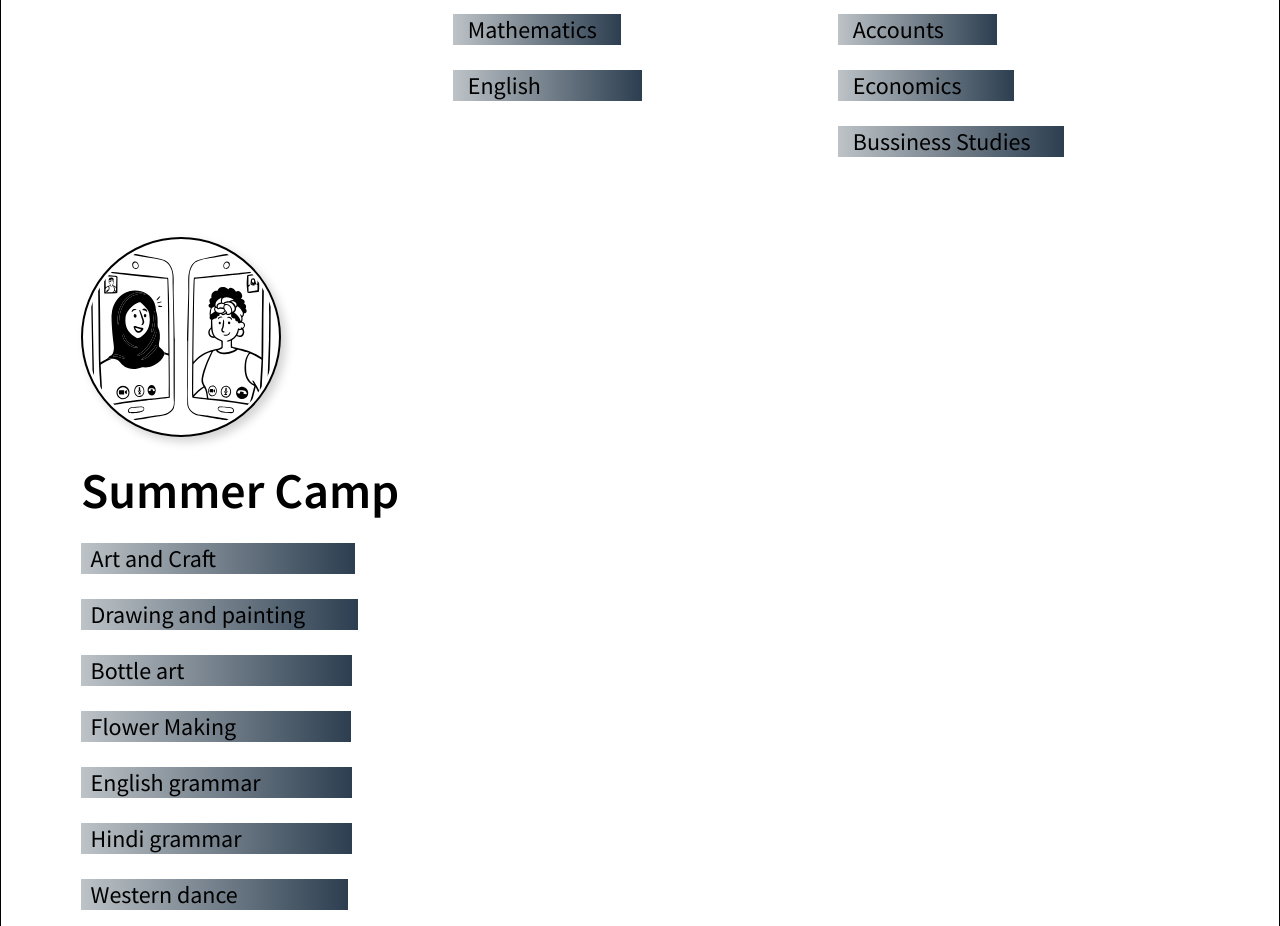
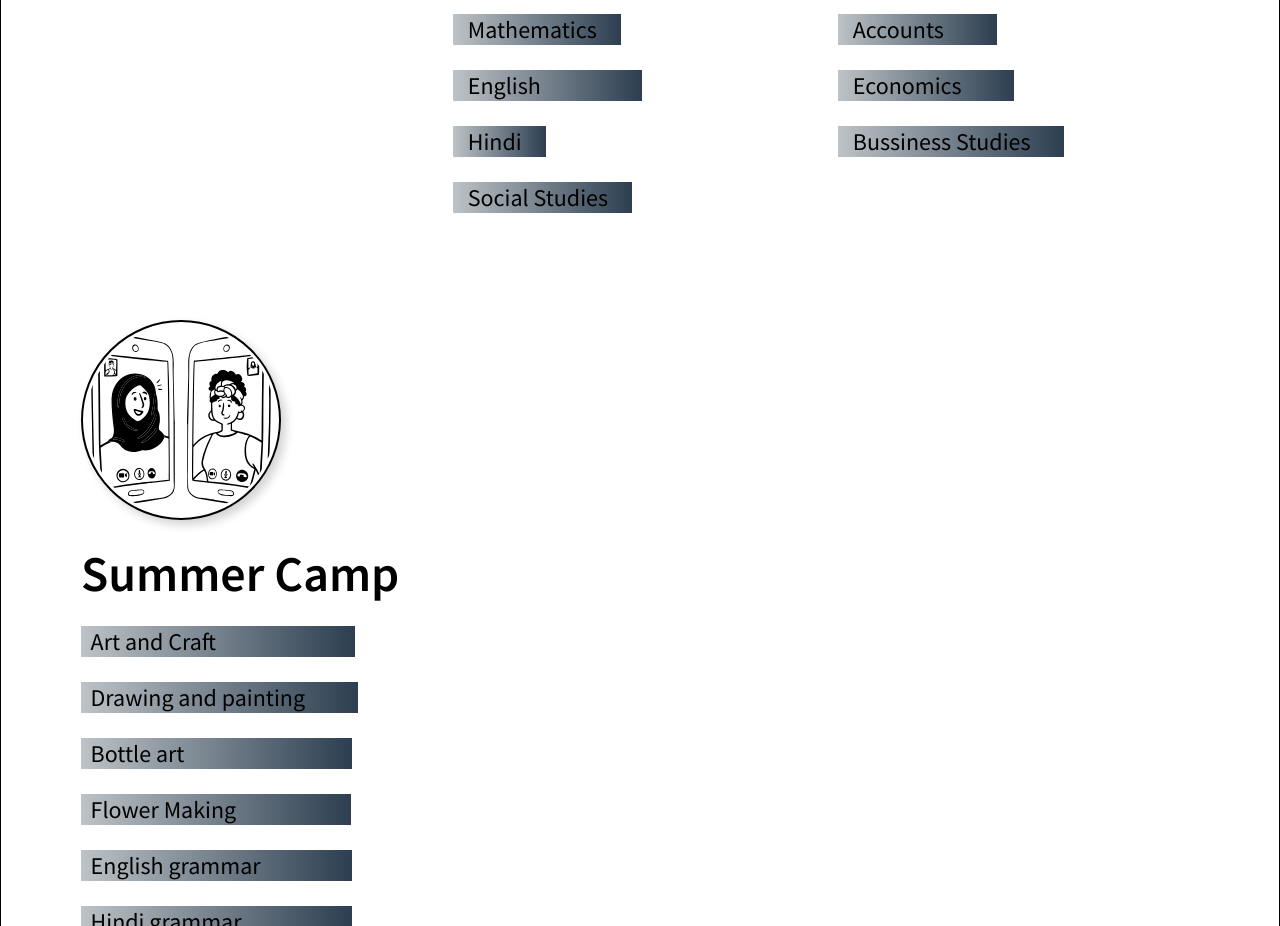
Before and after one commit to tanjirosama2003/Tutor-gig, a website built with Parcel: page index.html in a window 1280 px wide. Shown: the part 3820-4746 px from the top of the page. Built offline with nearby package versions, Linux system fonts and the light colour scheme.

Commit message:
Update index.html

```diff
--- a/index.html
+++ b/index.html
@@ -1,7 +1,7 @@
 <!DOCTYPE html>
 <html lang="en">
   <head>
-    <title>OnConf template</title>
+    <title>Edification</title>
     <meta property="og:title" content="OnConf template" />
     <meta name="viewport" content="width=device-width, initial-scale=1.0" />
     <meta charset="utf-8" />
@@ -387,6 +387,18 @@
                       &nbsp; &nbsp;English&nbsp; &nbsp; &nbsp; &nbsp; &nbsp;
                       &nbsp; &nbsp; &nbsp; &nbsp; &nbsp; &nbsp;
                     </span>
+                    <br class="home-text18" />
+                    <br class="home-text19" />
+                    <span class="home-text60">
+                      &nbsp; &nbsp;Hindi&nbsp; &nbsp; &nbsp;
+                    </span>
+                    <br class="home-text22" />
+                    <br class="home-text22" />
+                    <span class="home-text60">
+                      &nbsp; &nbsp;Social Studies&nbsp; &nbsp; &nbsp;
+                    </span>
+                    <br class="home-text22" />
+                    <br class="home-text22" />
                   </p>
                 </div>
               </div>
```
